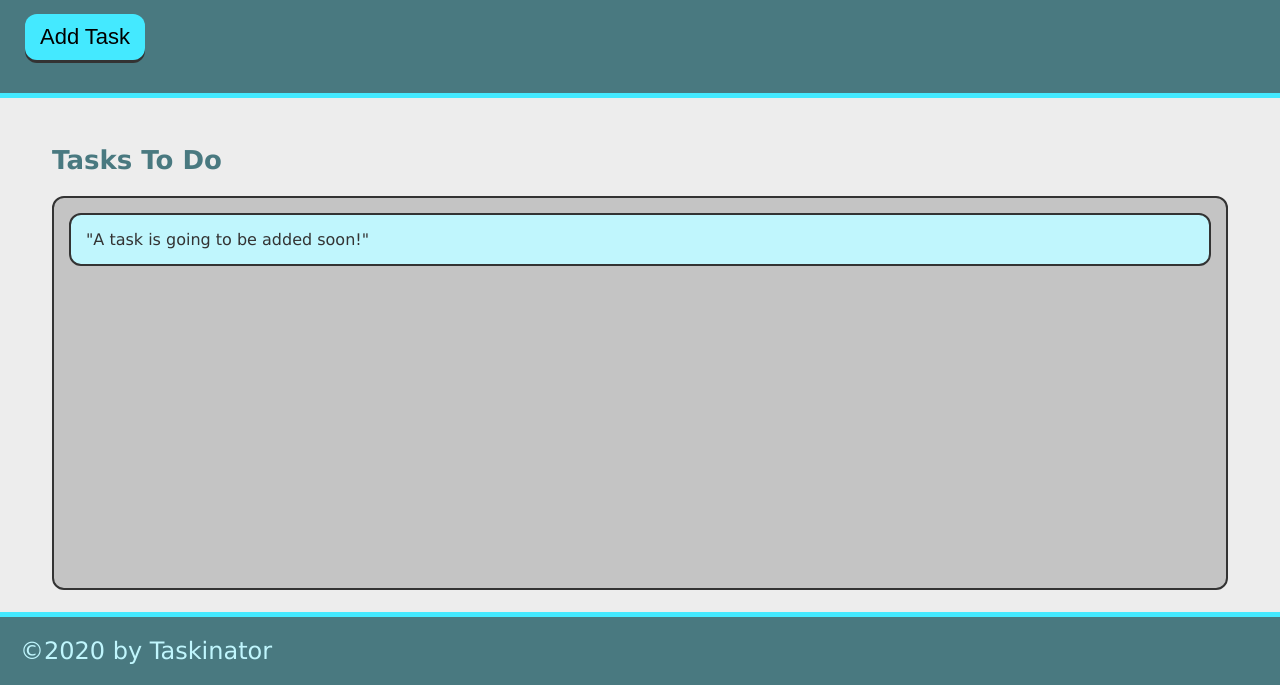
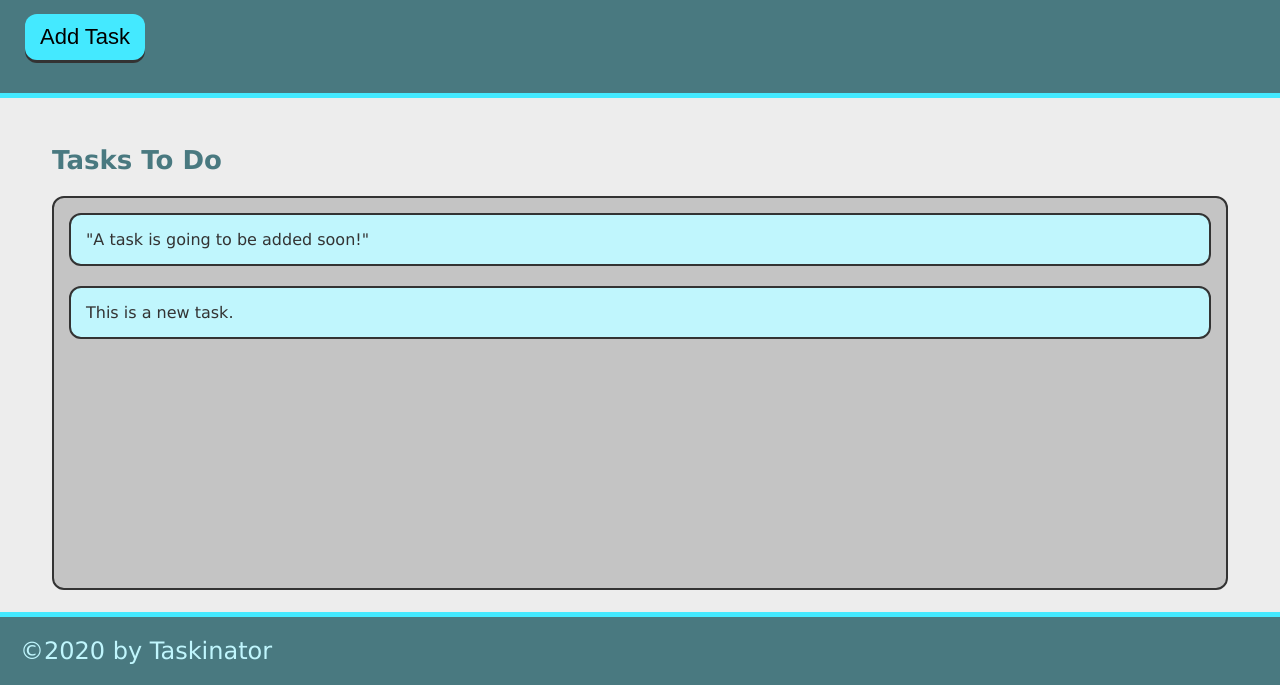
Before and after one commit to BeKind-Rewind/taskinator, a plain HTML site: page index.html in a window 1280 px wide. Both pictures are taken after a click on the button "Add Task". Shown: the part 115-800 px from the top of the page. Drawn offline with Linux system fonts and the light colour scheme.

Commit message:
added ability to add task

```diff
--- a/assets/js/script.js
+++ b/assets/js/script.js
@@ -1 +1,12 @@
-console.dir(window.document);
+var buttonEl = document.querySelector("#save-task");
+var tasksToDoEl = document.querySelector("#tasks-to-do");
+
+var createTaskHandler = function(){
+    var listItemEl = document.createElement("li");
+    listItemEl.className = "task-item";
+    listItemEl.textContent = "This is a new task.";
+    tasksToDoEl.appendChild(listItemEl);
+}
+
+
+buttonEl.addEventListener("click", createTaskHandler);
--- a/index.html
+++ b/index.html
@@ -22,7 +22,7 @@
     <main class="page-content">
         <section class="task-list-wrapper">
             <h2 class="list-title">Tasks To Do</h2>
-                <ul class="task-list">
+                <ul class="task-list" id="tasks-to-do">
                     <li class="task-item">
                         "A task is going to be added soon!"
                     </li>
```
